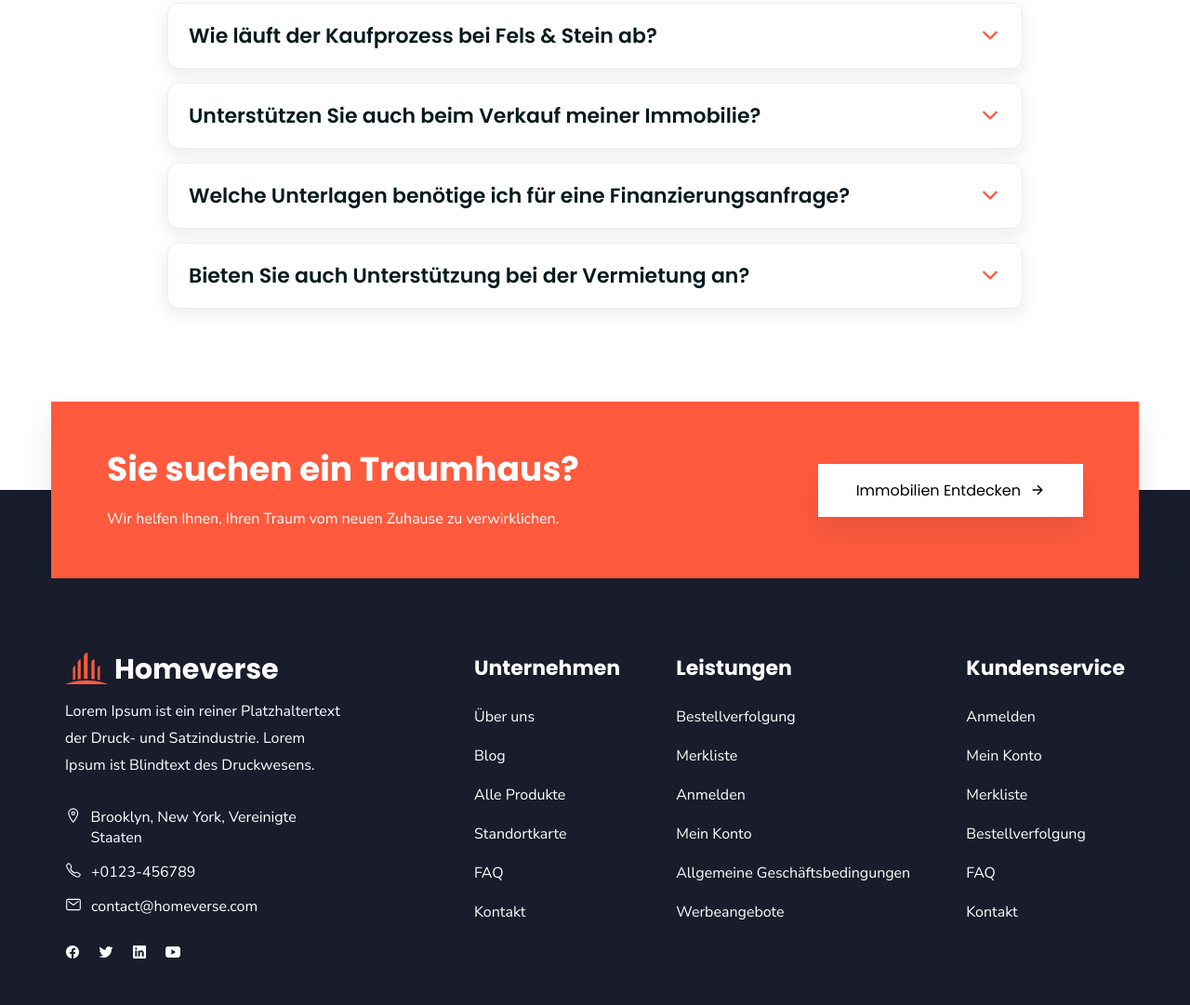
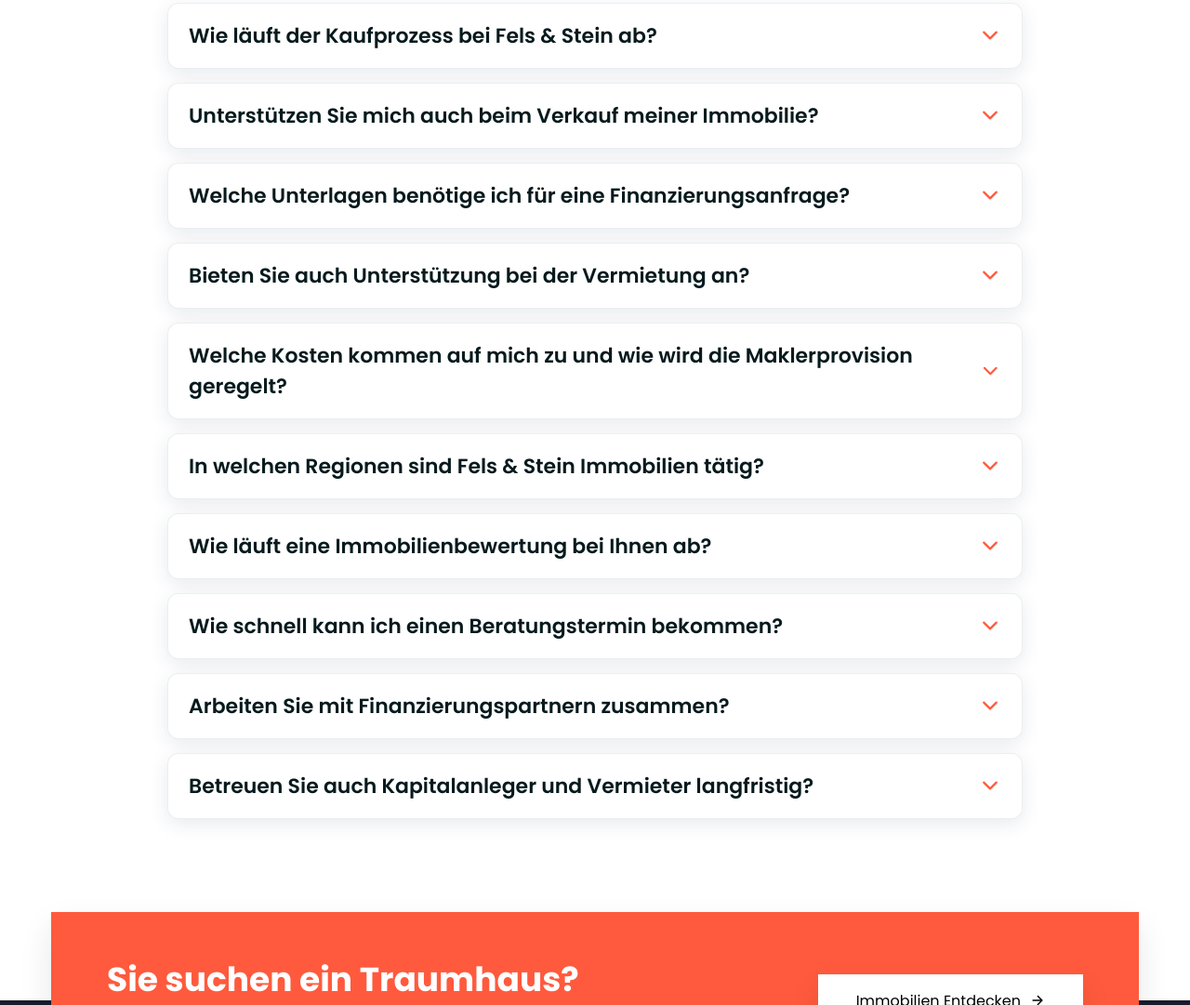
Before and after one commit to DaliborSimic/Fels-und-Stein-Immobilien, a plain HTML site: page index.html in a window 1280 px wide. Shown: the part 5659-6740 px from the top of the page at 93% size. Drawn offline with nearby package versions, Linux system fonts and the light colour scheme.

Commit message:
Update faq.html

```diff
--- a/partials/faq.html
+++ b/partials/faq.html
@@ -6,6 +6,7 @@
 
     <div class="faq-list">
 
+      <!-- 1. Kaufprozess -->
       <article class="faq-item" data-accordion>
         <button class="faq-question" type="button" data-accordion-btn aria-expanded="false">
           <span>Wie läuft der Kaufprozess bei Fels &amp; Stein ab?</span>
@@ -13,25 +14,30 @@
         </button>
         <div class="faq-answer" data-accordion-content>
           <p>
-            Nach Ihrer Anfrage stellen wir passende Exposés zusammen, koordinieren Besichtigungen und begleiten Sie beim
-            gesamten Kaufprozess – von der Finanzierung bis zur notariellen Beurkundung.
+            Nach Ihrer Anfrage besprechen wir Ihre Wünsche, stellen passende Exposés zusammen und koordinieren
+            Besichtigungstermine. Wenn Sie sich für eine Immobilie entscheiden, begleiten wir Sie bei der
+            Kaufpreisverhandlung, der Finanzierungsvorbereitung und allen Schritten bis zur notariellen
+            Beurkundung und Schlüsselübergabe.
           </p>
         </div>
       </article>
 
+      <!-- 2. Verkauf -->
       <article class="faq-item" data-accordion>
         <button class="faq-question" type="button" data-accordion-btn aria-expanded="false">
-          <span>Unterstützen Sie auch beim Verkauf meiner Immobilie?</span>
+          <span>Unterstützen Sie mich auch beim Verkauf meiner Immobilie?</span>
           <ion-icon class="faq-icon" name="chevron-down-outline"></ion-icon>
         </button>
         <div class="faq-answer" data-accordion-content>
           <p>
-            Ja. Wir erstellen eine marktgerechte Bewertung, entwickeln eine Vermarktungsstrategie, organisieren Besichtigungen
-            und verhandeln in Ihrem Sinne, um einen optimalen Verkaufspreis zu erzielen.
+            Ja. Wir übernehmen die komplette Vermarktung: von der professionellen Bewertung und Erstellung des
+            Exposés über die Online-Präsentation, Terminkoordination und Besichtigungen bis hin zu den
+            Vertragsverhandlungen und der Vorbereitung des Notartermins – transparent und in enger Abstimmung mit Ihnen.
           </p>
         </div>
       </article>
 
+      <!-- 3. Unterlagen Finanzierung -->
       <article class="faq-item" data-accordion>
         <button class="faq-question" type="button" data-accordion-btn aria-expanded="false">
           <span>Welche Unterlagen benötige ich für eine Finanzierungsanfrage?</span>
@@ -39,12 +45,15 @@
         </button>
         <div class="faq-answer" data-accordion-content>
           <p>
-            In der Regel benötigen Banken aktuelle Gehaltsnachweise, einen Bonitätsnachweis, einen Finanzierungsrahmen sowie
-            Informationen zum gewünschten Objekt. Wir stellen die Unterlagenübersicht für Sie zusammen.
+            Üblicherweise benötigen Banken aktuelle Gehaltsnachweise, eine Haushaltsrechnung, einen
+            Bonitätsnachweis (z.&nbsp;B. Schufa), Eigenkapitalnachweise sowie die wichtigsten Objektunterlagen wie
+            Exposé, Grundriss, Teilungserklärung und Energieausweis. Wir stellen Ihnen eine strukturierte
+            Unterlagenliste zur Verfügung und unterstützen Sie bei der Zusammenstellung.
           </p>
         </div>
       </article>
 
+      <!-- 4. Vermietung -->
       <article class="faq-item" data-accordion>
         <button class="faq-question" type="button" data-accordion-btn aria-expanded="false">
           <span>Bieten Sie auch Unterstützung bei der Vermietung an?</span>
@@ -52,8 +61,99 @@
         </button>
         <div class="faq-answer" data-accordion-content>
           <p>
-            Wir übernehmen die komplette Vermietung: vom Exposé und der Zielgruppenansprache über die Besichtigung bis hin zur
-            Mietvertragserstellung und Übergabe – transparent und zuverlässig.
+            Ja, wir übernehmen auf Wunsch die komplette Neuvermietung Ihrer Immobilie: Zielgruppenanalyse,
+            Exposé, Inserate, Besichtigungen, Bonitätsprüfung der Interessenten, Mietvertragsentwurf und
+            Übergabeprotokoll. So minimieren Sie Leerstand und bekommen passende Mieter für Ihr Objekt.
+          </p>
+        </div>
+      </article>
+
+      <!-- 5. Kosten & Provision -->
+      <article class="faq-item" data-accordion>
+        <button class="faq-question" type="button" data-accordion-btn aria-expanded="false">
+          <span>Welche Kosten kommen auf mich zu und wie wird die Maklerprovision geregelt?</span>
+          <ion-icon class="faq-icon" name="chevron-down-outline"></ion-icon>
+        </button>
+        <div class="faq-answer" data-accordion-content>
+          <p>
+            Die genaue Höhe der Provision richtet sich nach Objektart und Marktsituation und wird vor Beginn der
+            Zusammenarbeit klar und schriftlich festgehalten. Sie zahlen nur dann eine Provision, wenn es
+            tatsächlich zu einem erfolgreichen Abschluss kommt. Ein unverbindliches Erstgespräch ist für Sie kostenfrei.
+          </p>
+        </div>
+      </article>
+
+      <!-- 6. Region / Einzugsgebiet -->
+      <article class="faq-item" data-accordion>
+        <button class="faq-question" type="button" data-accordion-btn aria-expanded="false">
+          <span>In welchen Regionen sind Fels &amp; Stein Immobilien tätig?</span>
+          <ion-icon class="faq-icon" name="chevron-down-outline"></ion-icon>
+        </button>
+        <div class="faq-answer" data-accordion-content>
+          <p>
+            Unser Schwerpunkt liegt auf München und Umgebung sowie ausgewählten Standorten im erweiterten
+            Umland. Durch unsere lokale Marktkenntnis können wir Immobilien realistisch einpreisen und Sie
+            sowohl beim Kauf als auch beim Verkauf gezielt beraten.
+          </p>
+        </div>
+      </article>
+
+      <!-- 7. Immobilienbewertung -->
+      <article class="faq-item" data-accordion>
+        <button class="faq-question" type="button" data-accordion-btn aria-expanded="false">
+          <span>Wie läuft eine Immobilienbewertung bei Ihnen ab?</span>
+          <ion-icon class="faq-icon" name="chevron-down-outline"></ion-icon>
+        </button>
+        <div class="faq-answer" data-accordion-content>
+          <p>
+            Wir analysieren Lage, Zustand, Ausstattung, Miet- oder Nutzungssituation, Vergleichsobjekte und aktuelle
+            Marktentwicklungen. Auf dieser Basis erhalten Sie eine fundierte Einschätzung des realistischen
+            Marktwerts – auf Wunsch inklusive Strategieempfehlung für Verkauf, Vermietung oder Kapitalanlage.
+          </p>
+        </div>
+      </article>
+
+      <!-- 8. Termine & Erreichbarkeit -->
+      <article class="faq-item" data-accordion>
+        <button class="faq-question" type="button" data-accordion-btn aria-expanded="false">
+          <span>Wie schnell kann ich einen Beratungstermin bekommen?</span>
+          <ion-icon class="faq-icon" name="chevron-down-outline"></ion-icon>
+        </button>
+        <div class="faq-answer" data-accordion-content>
+          <p>
+            In der Regel erhalten Sie innerhalb weniger Werktage einen Termin – je nach Dringlichkeit auch
+            schneller. Schreiben Sie uns einfach eine kurze Nachricht oder rufen Sie an, und wir finden einen
+            passenden Zeitpunkt, gerne auch abends oder am Wochenende nach Vereinbarung.
+          </p>
+        </div>
+      </article>
+
+      <!-- 9. Finanzierungspartner -->
+      <article class="faq-item" data-accordion>
+        <button class="faq-question" type="button" data-accordion-btn aria-expanded="false">
+          <span>Arbeiten Sie mit Finanzierungspartnern zusammen?</span>
+          <ion-icon class="faq-icon" name="chevron-down-outline"></ion-icon>
+        </button>
+        <div class="faq-answer" data-accordion-content>
+          <p>
+            Ja, wir können bei Bedarf den Kontakt zu unabhängigen Finanzierungsberatern und Banken herstellen,
+            die auf Immobilienfinanzierungen spezialisiert sind. So erhalten Sie Vergleichsangebote und können
+            eine Lösung wählen, die zu Ihrem Budget und Ihrer Lebenssituation passt.
+          </p>
+        </div>
+      </article>
+
+      <!-- 10. Kapitalanleger -->
+      <article class="faq-item" data-accordion>
+        <button class="faq-question" type="button" data-accordion-btn aria-expanded="false">
+          <span>Betreuen Sie auch Kapitalanleger und Vermieter langfristig?</span>
+          <ion-icon class="faq-icon" name="chevron-down-outline"></ion-icon>
+        </button>
+        <div class="faq-answer" data-accordion-content>
+          <p>
+            Absolut. Wir unterstützen Kapitalanleger bei der Suche nach passenden Objekten, der
+            Mietpreis-Einschätzung und der Vermietung. Auf Wunsch begleiten wir Sie auch nach dem Kauf weiter –
+            etwa bei Neuvermietungen, Modernisierungsentscheidungen oder der Optimierung Ihrer Immobilienstrategie.
           </p>
         </div>
       </article>
```
